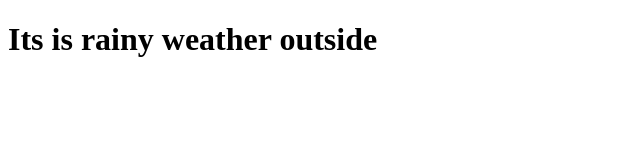
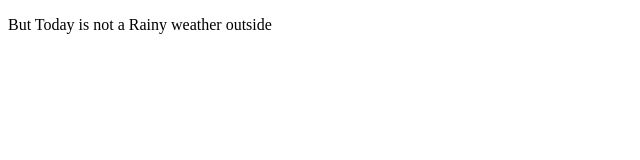
Before and after one commit to Faraz-Inam/abc, a plain HTML site: page index.html in a window 1280 px wide. Shown: the whole page, without its empty margins (0-640 px from the left). Drawn offline with Linux system fonts and the light colour scheme.

Commit message:
over write by Faraz Inam

```diff
--- a/index.html
+++ b/index.html
@@ -8,6 +8,7 @@
 </head>
 
 <body>
-    <h1>Its is rainy weather outside</h1>
+
+    <p>But Today is not a Rainy weather outside</p>
 </body>
 </html>
```
